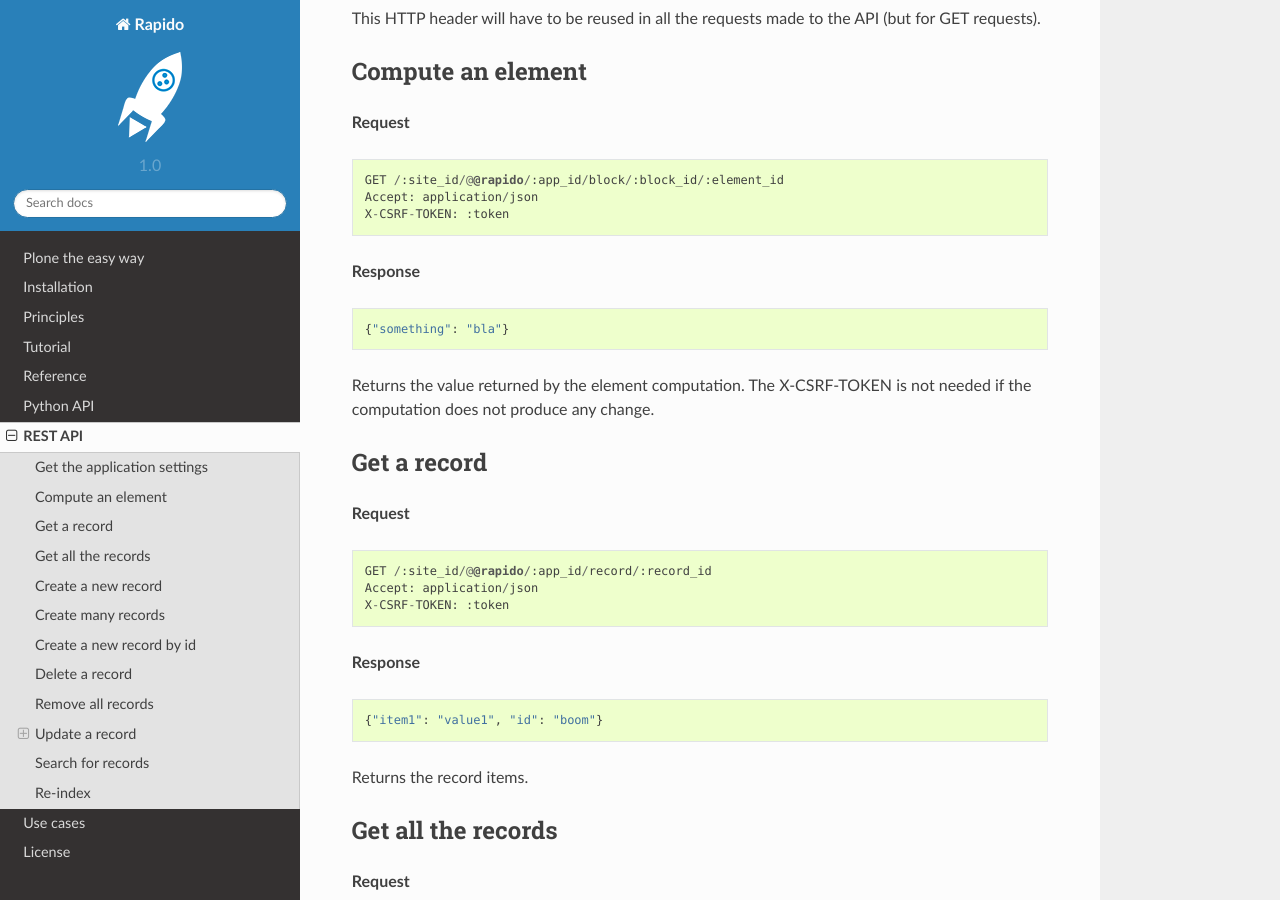
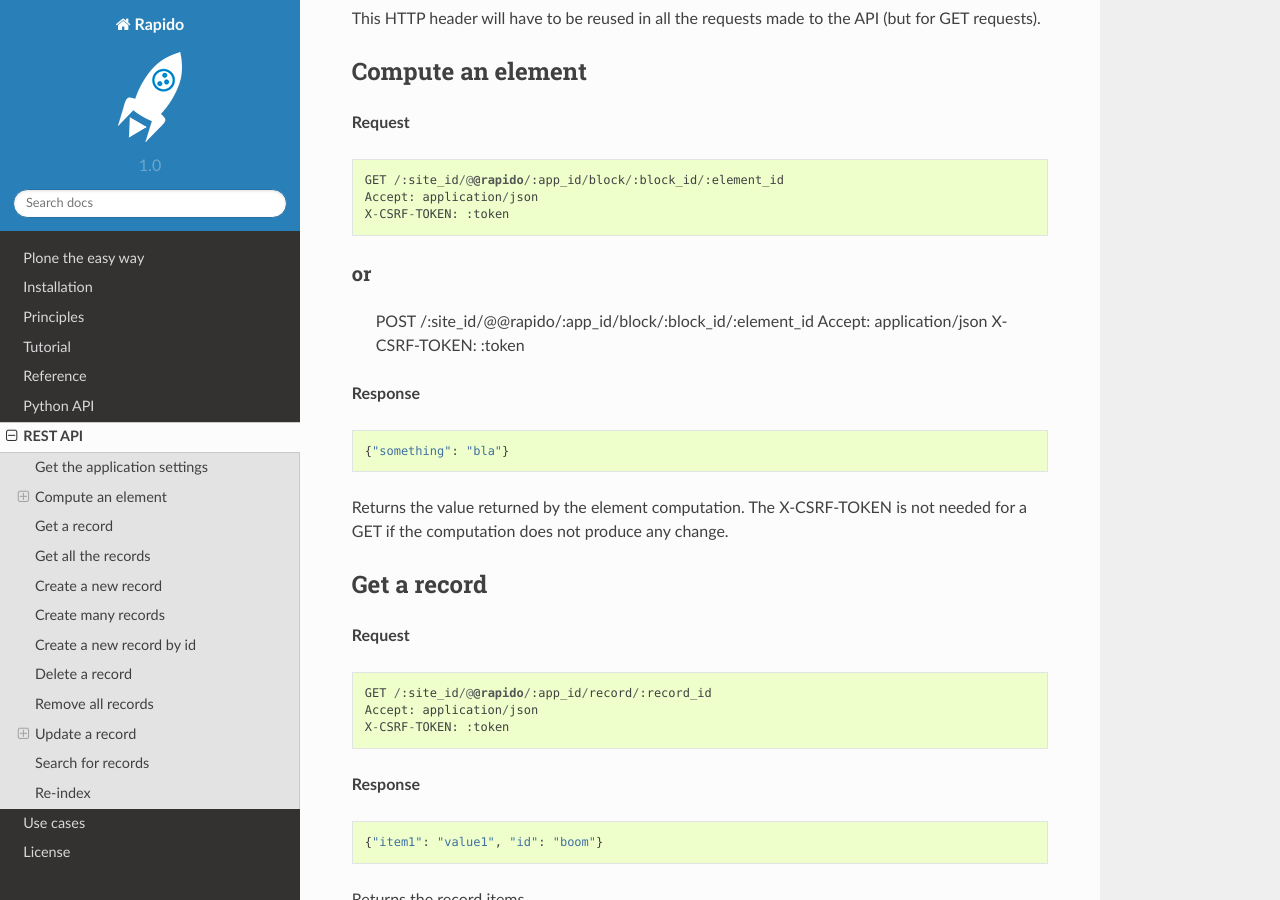
Before and after one commit to collective/rapido.plone, a Sphinx documentation site: the page built from docs/rest.rst, in a window 1280 px wide and 900 px high, scrolled down 504 px. Built offline with Sphinx 7.4.7 and the Read the Docs theme 2.0.0, drawn with Linux system fonts in a browser that asks for light colours.

Commit message:
Doc REST API

```diff
--- a/docs/rest.rst
+++ b/docs/rest.rst
@@ -31,13 +31,20 @@ Compute an element
     Accept: application/json
     X-CSRF-TOKEN: :token
 
+or
+::
+
+    POST /:site_id/@@rapido/:app_id/block/:block_id/:element_id
+    Accept: application/json
+    X-CSRF-TOKEN: :token
+
 **Response**
 ::
 
     {"something": "bla"}
 
 Returns the value returned by the element computation. The X-CSRF-TOKEN is not
-needed if the computation does not produce any change.
+needed for a GET if the computation does not produce any change.
 
 Get a record
 ------------
```
